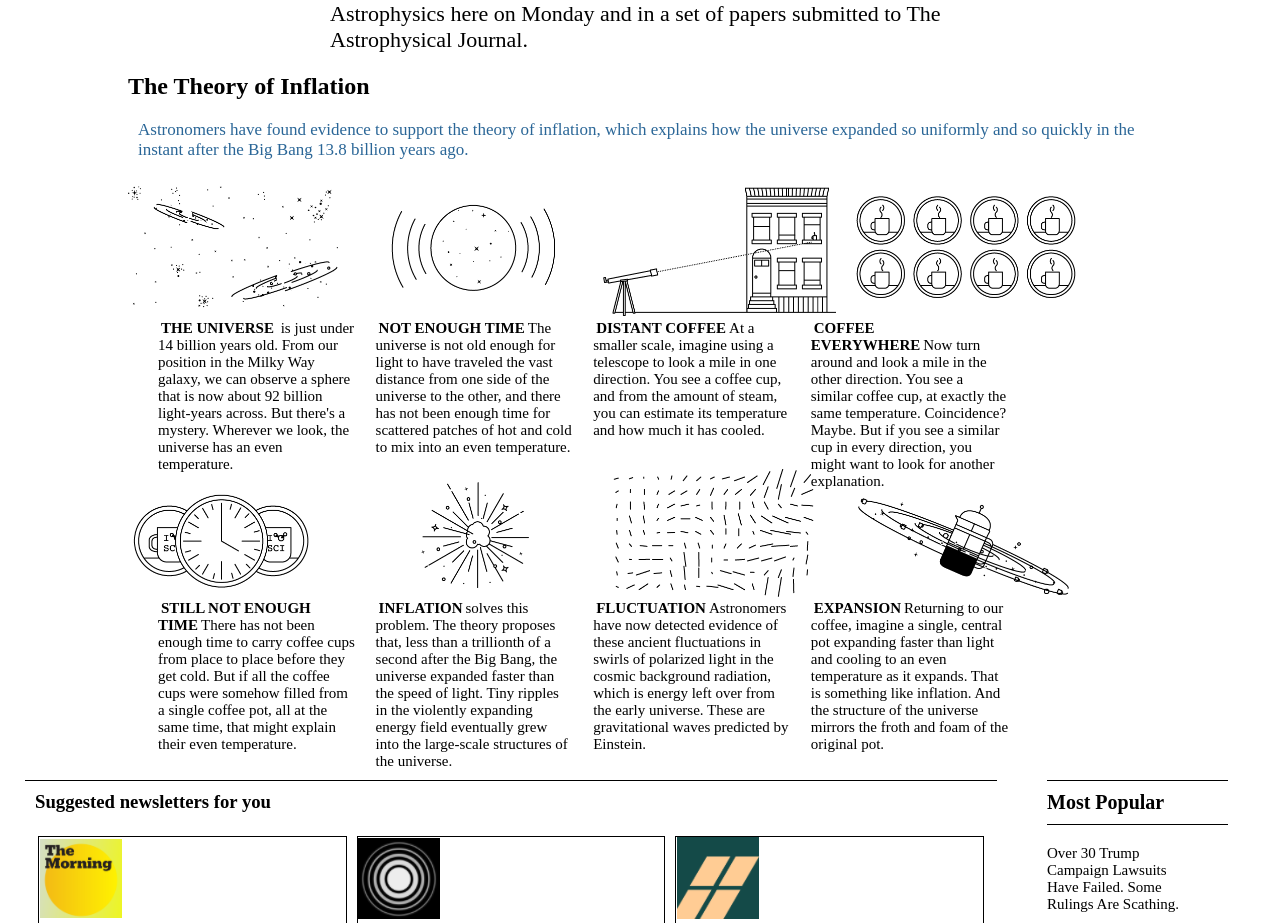
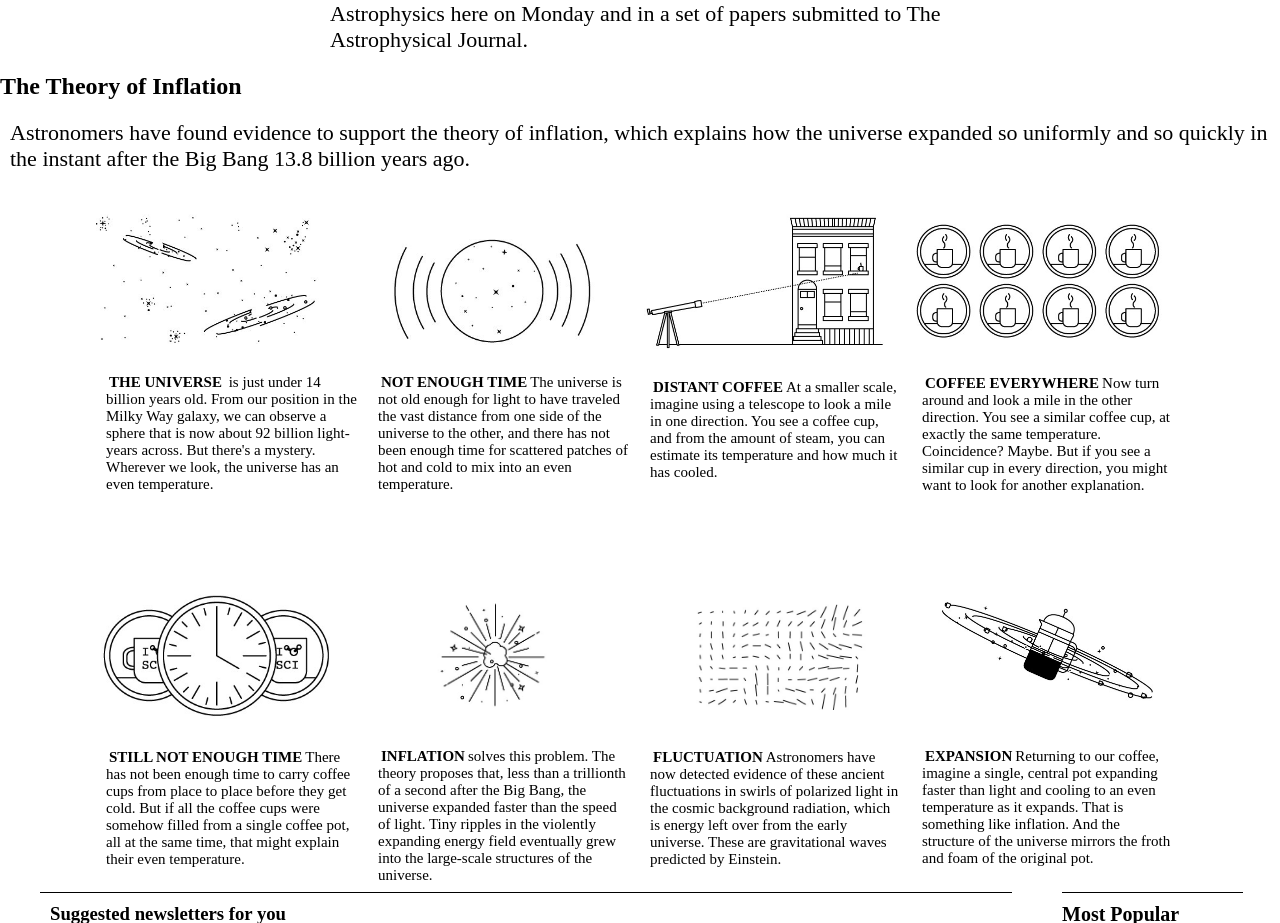
Before and after one commit to GuNner-pete/Project-NYT, a plain HTML site: page index.html in a window 1280 px wide. Shown: the part 3404-4327 px from the top of the page. Drawn offline with Linux system fonts and the light colour scheme.

Commit message:
Some adjustments

```diff
--- a/NYT.css
+++ b/NYT.css
@@ -207,13 +207,15 @@ span {
   padding: 4px;
 }
 
-#multi-img {
-  max-width: 80%;
-  position: relative;
-  left: 10%;
+.multi-img {
+  width: 250px;
 }
 
 #p-multi {
+  display: grid;
+  grid-template-columns: 1fr 1fr 1fr 1fr;
+  position: relative;
+  max-width: 100%;
   font-size: 17px;
   color: rgb(42, 102, 151);
 }
@@ -233,7 +235,7 @@ span {
   height: 500px;
   row-gap: 70px;
   position: relative;
-  left: 20px;
+  left: 7.5%;
   top: 150px;
 }
 
@@ -307,9 +309,10 @@ h3 {
   grid-template-columns: 3fr 1fr;
   position: relative;
   max-width: 94%;
-  top: 100px;
-  left: 25px;
+  top: 200px;
+  left: 40px;
   column-gap: 30px;
+  margin-bottom: 200px;
 }
 
 #sugg {
--- a/index.html
+++ b/index.html
@@ -108,38 +108,59 @@
                 Dr. Kovac and his collaborators, working in an experiment known as Bicep, for Background Imaging of Cosmic Extragalactic Polarization, reported their results in a scientific briefing at the Center for Astrophysics here on Monday and in a set of papers submitted to The Astrophysical Journal.
             </p>
         </article>
-        <div id="multi-img">
-            <h2>The Theory of Inflation</h2>
-            <p id="p-multi">
+        <h2>The Theory of Inflation</h2>
+            <p>
                 Astronomers have found evidence to support the theory of inflation, which explains how the universe expanded so uniformly and so quickly in the instant after the Big Bang 13.8 billion years ago.
             </p>
-            <img src="multi.png" alt="multi-img" id="img-multi">
             <div id="multi-p">
+                <div>
+                <img class="multi-img" src="multi1.jpg" alt="">
                 <p class="p-multi">
                     <span class="span-multi">THE UNIVERSE</span> is just under 14 billion years old. From our position in the Milky Way galaxy, we can observe a sphere that is now about 92 billion light-years across. But there's a mystery. Wherever we look, the universe has an even temperature.
                 </p>
+                </div>
+                <div>
+                <img class="multi-img" src="multi2.jpg" alt="">
                 <p class="p-multi">
                     <span class="span-multi">NOT ENOUGH TIME</span>The universe is not old enough for light to have traveled the vast distance from one side of the universe to the other, and there has not been enough time for scattered patches of hot and cold to mix into an even temperature.
                 </p>
+                </div>
+                <div>
+                <img class="multi-img" src="multi3.jpg" alt="">
                 <p class="p-multi">
                     <span class="span-multi">DISTANT COFFEE</span>At a smaller scale, imagine using a telescope to look a mile in one direction. You see a coffee cup, and from the amount of steam, you can estimate its temperature and how much it has cooled.
                 </p>
+                </div>
+                <div>
+                <img class="multi-img" src="multi4.jpg" alt="">
                 <p class="p-multi">
                     <span class="span-multi">COFFEE EVERYWHERE</span>Now turn around and look a mile in the other direction. You see a similar coffee cup, at exactly the same temperature. Coincidence? Maybe. But if you see a similar cup in every direction, you might want to look for another explanation.
                 </p>
+                </div>
+                <div>
+                <img class="multi-img" src="multi5.jpg" alt="">
                 <p class="p-multi">
                     <span class="span-multi">STILL NOT ENOUGH TIME</span>There has not been enough time to carry coffee cups from place to place before they get cold. But if all the coffee cups were somehow filled from a single coffee pot, all at the same time, that might explain their even temperature.
                 </p>
+                </div>
+                <div>
+                <img class="multi-img" src="multi6.jpg" alt="">
                 <p class="p-multi">
                     <span class="span-multi">INFLATION</span>solves this problem. The theory proposes that, less than a trillionth of a second after the Big Bang, the universe expanded faster than the speed of light. Tiny ripples in the violently expanding energy field eventually grew into the large-scale structures of the universe.
                 </p>
+                </div>
+                <div>
+                <img class="multi-img" src="multi7.jpg" alt="">
                 <p class="p-multi">
                     <span class="span-multi">FLUCTUATION</span>Astronomers have now detected evidence of these ancient fluctuations in swirls of polarized light in the cosmic background radiation, which is energy left over from the early universe. These are gravitational waves predicted by Einstein.
                 </p>
+                </div>
+                <div>
+                <img class="multi-img" src="multi8.jpg" alt="">
                 <p class="p-multi">
                     <span class="span-multi">EXPANSION</span>Returning to our coffee, imagine a single, central pot expanding faster than light and cooling to an even temperature as it expands. That is something like inflation. And the structure of the universe mirrors the froth and foam of the original pot.
                 </p>
-            </div>
+                </div>
         </div>
         <div id="grided">
             <div>
@@ -165,7 +186,6 @@
                     </div>
                 </div>
                 <a id="more-link" href="https://www.nytimes.com/section/science/space">More in Space and Astronomy</a>
-
                 <div id="more">
                     <div class="more">
                         <img class="more-pic" src="more1.jpg" alt="">
```
Also changed, not shown: multi.png (deleted), multi1.jpg (added), multi2.jpg (added), multi3.jpg (added), multi4.jpg (added), multi5.jpg (added), multi6.jpg (added), multi7.jpg (added), multi8.jpg (added).
